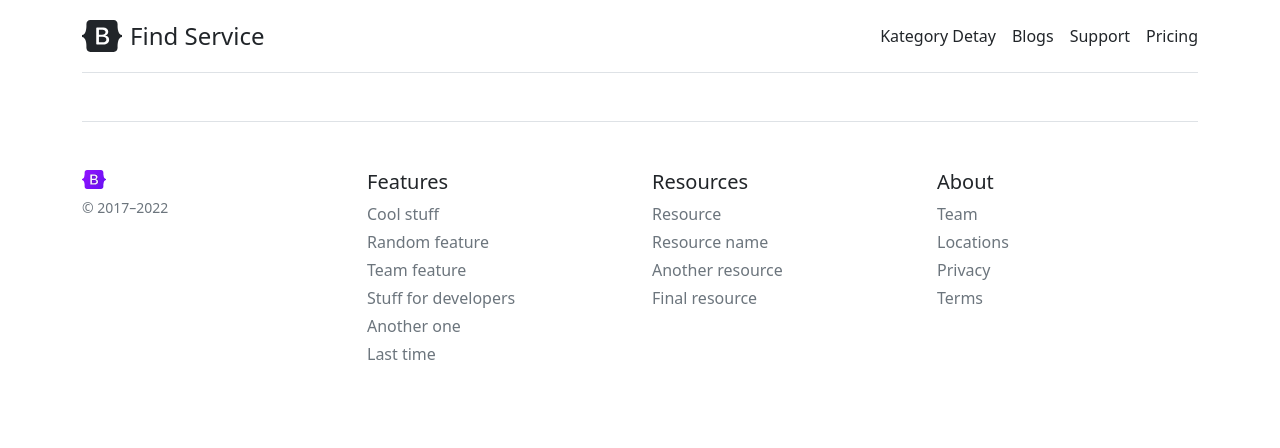
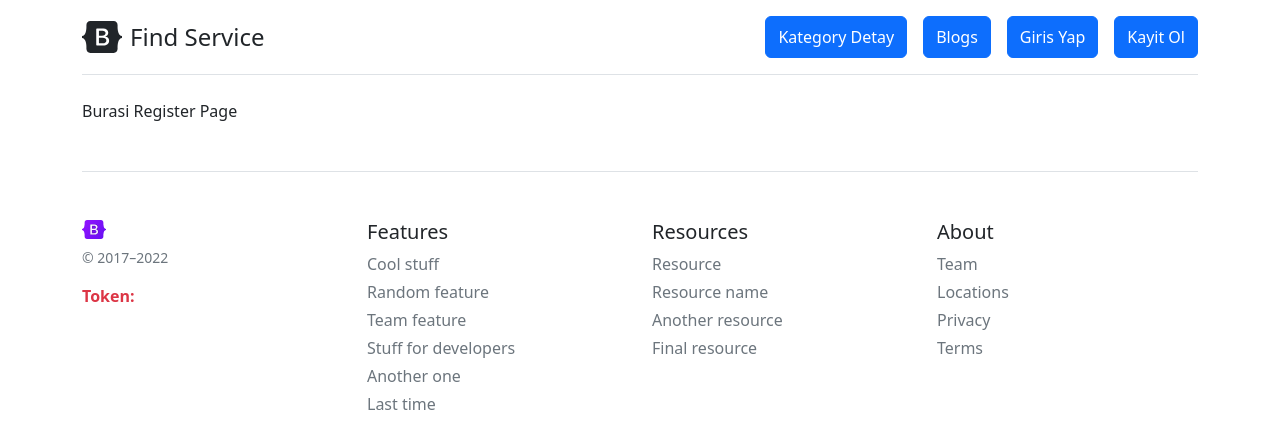
Before and after one commit to mhmtkarakas/SERVICE-APP--with-ReduxToolkit-and-Cntx.Api, a React (Vite) app: page /auth/register in a window 1280 px wide. Shown: the top 448 px of the page. Built offline with nearby package versions, Linux system fonts and the light colour scheme.

Commit message:
login and register pages installed

```diff
--- a/src/app.jsx
+++ b/src/app.jsx
@@ -4,6 +4,8 @@ import Footer from "./components/footer";
 import Header from "./components/header";
 import CategoryDetailsPage from "./pages/category-details-page";
 import MainPage from "./pages/main-page";
+import LoginPage from './pages/login-page/index';
+import RegisterPage from './pages/register-page/index';
 
 function App() {
   return (
@@ -16,6 +18,10 @@ function App() {
             <Route path='category' >
              <Route path=':slug' element={<CategoryDetailsPage />} />
             </Route>
+            <Route path='auth'>
+              <Route path = 'login' element={<LoginPage />} />
+              <Route path = 'register' element={<RegisterPage />} />
+            </Route>
           </Routes>
         </main>
         <Footer />
--- a/src/components/footer/index.jsx
+++ b/src/components/footer/index.jsx
@@ -1,6 +1,12 @@
+import { useContext } from 'react';
 import Logo from './logo.svg'
+import { AuthTokenContext } from './../../context/auth-token-context-provider/index';
 
 export default function Footer() {
+
+ const authTokenValue =  useContext(AuthTokenContext);
+ console.log(authTokenValue);
+
   return (
     <footer className="pt-4 my-md-5 pt-md-5 border-top">
       <div className="row">
@@ -13,6 +19,7 @@ export default function Footer() {
             height="19"
           />
           <small className="d-block mb-3 text-muted">&copy; 2017–2022</small>
+          <strong className='text-danger'>Token:{authTokenValue.token}</strong>
         </div>
         <div className="col-6 col-md">
           <h5>Features</h5>
--- a/src/components/header/index.jsx
+++ b/src/components/header/index.jsx
@@ -30,20 +30,22 @@ export default function Header() {
         <nav className="d-inline-flex mt-2 mt-md-0 ms-md-auto">
           <Link
             to="category/test"
-            className="me-3 py-2 text-dark text-decoration-none"
+            className="me-3 py-2 btn btn-primary text-decoration-none"
           >
             Kategory Detay
           </Link>
-          <Link
-            to="blogs"
-            className="me-3 py-2 text-dark text-decoration-none"
-          >
+          <Link to="blogs" className="me-3 py-2 btn btn-primary text-decoration-none">
             Blogs
           </Link>
-          <Link className="me-3 py-2 text-dark text-decoration-none">
-            Support
+          <Link
+          to='auth/login'
+          className="me-3 py-2 btn btn-primary  text-decoration-none">
+          Giris Yap
           </Link>
-          <Link className="py-2 text-dark text-decoration-none">Pricing</Link>
+          <Link
+          to = 'auth/register'
+          className="py-2 btn btn-primary text-decoration-none">
+            Kayit Ol</Link>
         </nav>
       </div>
     </header>
--- a/src/context/auth-token-context-provider/index.jsx
+++ b/src/context/auth-token-context-provider/index.jsx
@@ -1,5 +1,5 @@
 
-import { createContext } from 'react';
+import { createContext, useState } from 'react';
 
 const initialValue = {};
 
@@ -7,9 +7,13 @@ export const AuthTokenContext = createContext(initialValue)
 
 
 export default function AuthTokenContextProvider(props){
+    const [token, setToken] = useState(null)
+
     const ContextValue = {
-        // fill this area
+        token,
+        setToken,
     }
+
     return (
     <AuthTokenContext.Provider value={ContextValue}>
         {props.children}
--- /dev/null
+++ b/src/pages/login-page/index.jsx
@@ -0,0 +1,6 @@
+
+export default function LoginPage(){
+    return(
+        <p>Burasi Login Page</p>
+    )
+}
--- /dev/null
+++ b/src/pages/register-page/index.jsx
@@ -0,0 +1,6 @@
+
+export default function RegisterPage(){
+    return(
+        <p>Burasi Register Page</p>
+    )
+}
```
